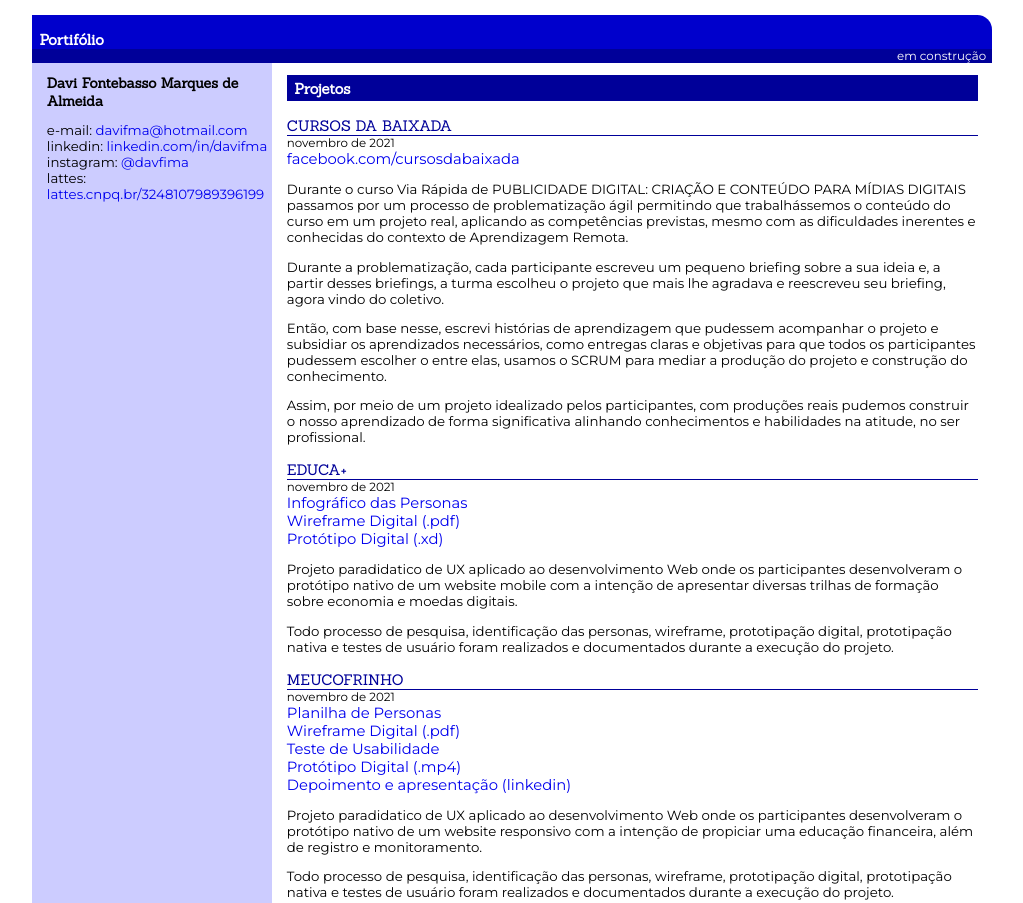
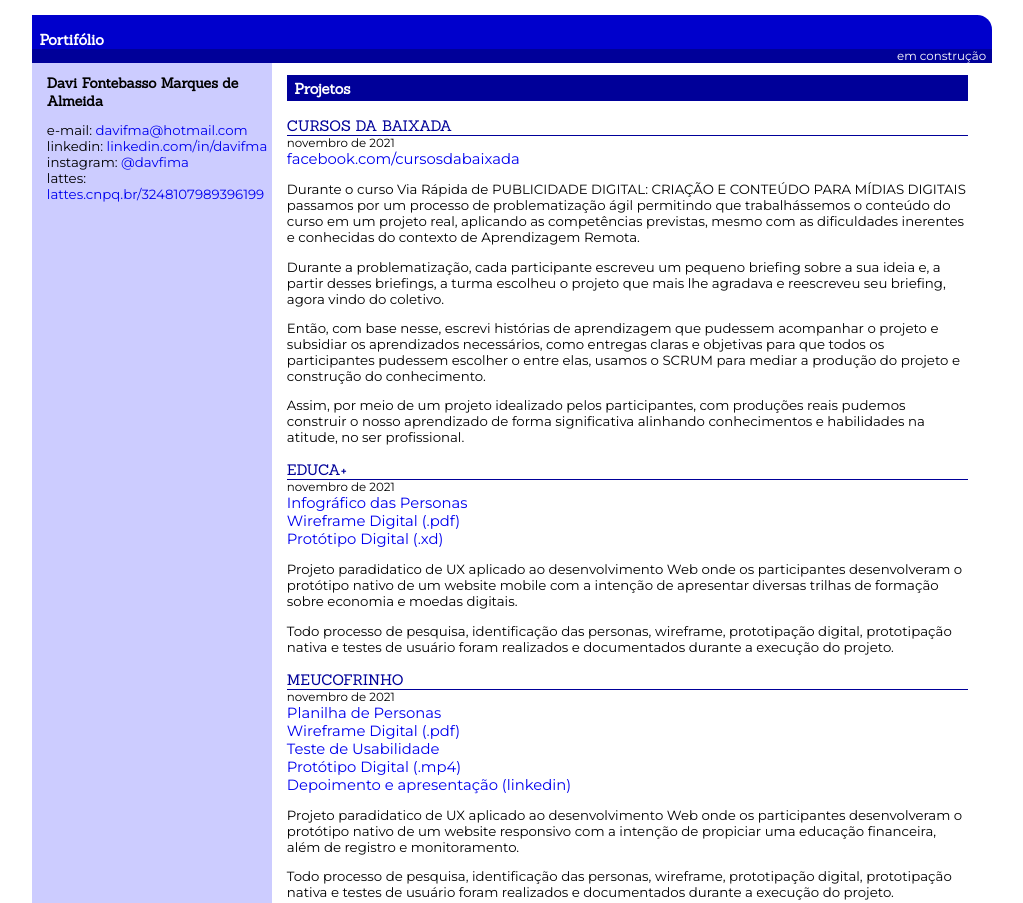
Before and after one commit to davifma/davifma.github.io, a plain HTML site: page index.html in a window 1280 px wide. Shown: the top 903 px of the page, without its empty margins (96-1119 px from the left). Drawn offline with Linux system fonts and the light colour scheme.

Commit message:
Alteração de flex-basis do main

```diff
--- a/estilos.css
+++ b/estilos.css
@@ -105,7 +105,7 @@ blockquote{
 
   }
   #geral main{
-    flex-basis: 73.5%;
+    flex-basis: 72.5%;
     padding-left: 1em;
   }
 
```
